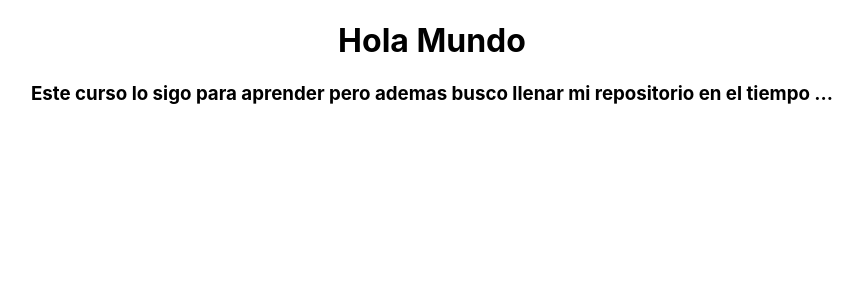
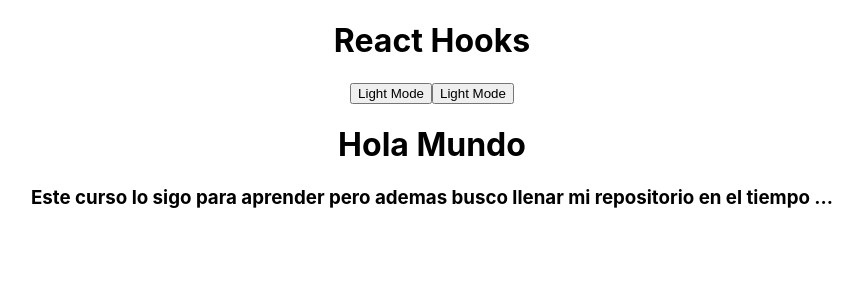
Before and after one commit to SergioMosquera/reacthooks, a React (Create React App) app: page / in a window 1280 px wide. Shown: the top 300 px of the page, without its empty margins (208-1071 px from the left). Built offline with nearby package versions, Linux system fonts and the light colour scheme.

Commit message:
Estado en componentes creado como funciones

```diff
--- a/src/App.js
+++ b/src/App.js
@@ -1,9 +1,12 @@
+import React from 'react';
+import Header from './components/Header';
+import './App.css';
 
-import './App.css';
 
 function App() {
   return (
     <div className="App">
+      <Header/>
       <h1>Hola Mundo</h1>
       <h3>Este curso lo sigo para aprender pero ademas busco llenar mi repositorio en el tiempo ...</h3>
     </div>
--- a/src/components/Header.jsx
+++ b/src/components/Header.jsx
@@ -1,10 +1,16 @@
-import React, { useState } from 'react'
+import React, { useState } from 'react';
 
 const Header = () => {
+    const [darkMode, setDarkMode] = useState(false);
+
+    const handleClick = () => {
+        setDarkMode(!darkMode);
+    }
     return (
         <div className="Header">
-            <h1>ReacHooks</h1>
-            <button type="button">DarkMode</button>
+            <h1>React Hooks</h1>
+            <button type="button" onClick={handleClick}>{darkMode ? 'Dark Mode' : 'Light Mode'}</button>
+            <button type="button" onClick={ () => setDarkMode (!darkMode) } > {darkMode ? 'Dark Mode' : 'Light Mode'}</button>
         </div>
     );
 }
```
